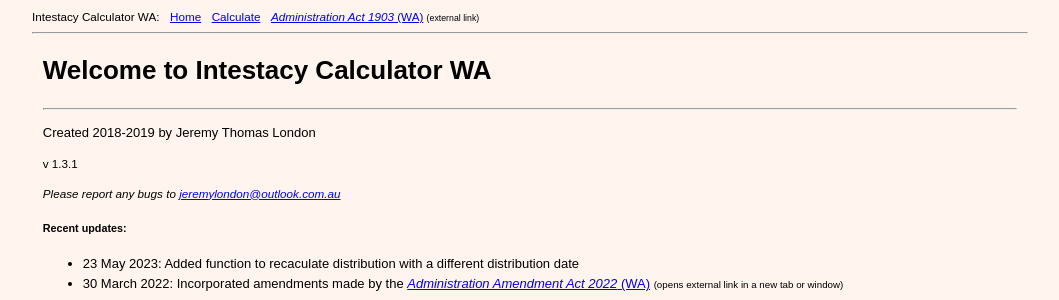
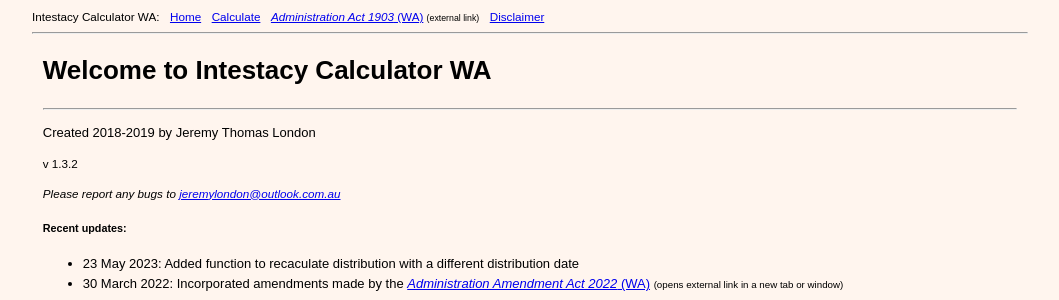
Before and after one commit to Mezzomaniac/intestacy, a Flask app: page / in a window 1280 px wide. Shown: the top 300 px of the page, without its empty margins (110-1169 px from the left). Run offline with Flask 3, Linux system fonts and the light colour scheme.

Commit message:
added disclaimer

```diff
--- a/intestacywebapp/config.py
+++ b/intestacywebapp/config.py
@@ -3,7 +3,7 @@ import secrets
 
 class Config:
     SECRET_KEY = os.environ.get('SECRET_KEY', secrets.token_hex())
-    VERSION = '1.3.1'
+    VERSION = '1.3.2'
 
     TESTING = False
     if TESTING:
--- a/intestacywebapp/routes.py
+++ b/intestacywebapp/routes.py
@@ -13,37 +13,6 @@ from intestacywebapp import _tests
 @app.route('/index')
 def index():
     return render_template('index.html', title='Home')
-
-@app.route('/test', methods=['GET', 'POST'])
-def test():
-    if not app.config['TESTING']:
-        abort(403)
-
-    estate = _tests.estate
-    import datetime
-    estate.deathdate = datetime.date(2000, 1, 1)
-    estate.distribute()
-
-    return render_template('distribution.html', title='Test',
-    estate = estate, form=RecalculateForm())
-
-    form = BeneficiariesForm()
-    specified_items = {
-        'item_2': 50000,
-        'item_3a_and_b': 75000,
-        'item_3bi': 6000,
-        'item_6': 6000}
-    return render_template('form.html', title="Test", form=form, scripts=True,
-        specified_items=specified_items, value=80000)
-
-@app.route('/test2', methods=['GET', 'POST'])
-def test2():
-    if not app.config['TESTING']:
-        abort(403)
-    form = TestForm()
-    if form.validate_on_submit():
-        return redirect(url_for('test1'))
-    return render_template('test.html', title='test2', form=form)
 
 @app.route('/calculate', methods=['GET', 'POST'])
 @app.route('/calculate/estate', methods=['GET', 'POST'])
@@ -91,6 +60,10 @@ def distribution():
         form=form)
     # TODO: Enable saving a set of beneficiaries to be recalculated with a different net value
 
+@app.route('/disclaimer')
+def disclaimer():
+    return render_template('disclaimer.html', title='Disclaimer')
+
 @app.post('/update_server')
 def webhook():
     if request.method != 'POST':
@@ -103,3 +76,35 @@ def webhook():
     repo = git.Repo('/home/themezj/intestacy/.git')
     repo.remotes.origin.pull()
     return 'Updated PythonAnywhere successfully'
+
+
+@app.route('/test', methods=['GET', 'POST'])
+def test():
+    if not app.config['TESTING']:
+        abort(403)
+
+    estate = _tests.estate
+    import datetime
+    estate.deathdate = datetime.date(2000, 1, 1)
+    estate.distribute()
+
+    return render_template('distribution.html', title='Test',
+    estate = estate, form=RecalculateForm())
+
+    form = BeneficiariesForm()
+    specified_items = {
+        'item_2': 50000,
+        'item_3a_and_b': 75000,
+        'item_3bi': 6000,
+        'item_6': 6000}
+    return render_template('form.html', title="Test", form=form, scripts=True,
+        specified_items=specified_items, value=80000)
+
+@app.route('/test2', methods=['GET', 'POST'])
+def test2():
+    if not app.config['TESTING']:
+        abort(403)
+    form = TestForm()
+    if form.validate_on_submit():
+        return redirect(url_for('test1'))
+    return render_template('test.html', title='test2', form=form)
--- a/intestacywebapp/templates/base.html
+++ b/intestacywebapp/templates/base.html
@@ -23,6 +23,7 @@
             <div><a href="{{ url_for('index') }}">Home</a></div>
             <div><a href="{{ url_for('calculate') }}">Calculate</a></div>
             <div><a href="{{ act_url }}" rel="external" target="_blank"><cite>Administration Act 1903</cite> (WA)</a> <span class="external-warning">(external link)</span></div>
+            <div><a href="{{ url_for('disclaimer') }}">Disclaimer</a></div>
             {% if config['TESTING'] %}
             <div><a href="{{ url_for('test') }}">test</a></div>
             {% endif %}
--- a/intestacywebapp/templates/distribution.html
+++ b/intestacywebapp/templates/distribution.html
@@ -73,6 +73,6 @@
     </p>
 </form>
 <aside><p>
-    Can you rely on this information? Click here to find out.
+    Can you rely on this information? <a href="{{ url_for('disclaimer') }}">Click here to find out.</a>
 </p></aside>
 {% endblock %}
```
Also changed, not shown: intestacywebapp/templates/disclaimer.html (added, +9 -0 lines).
